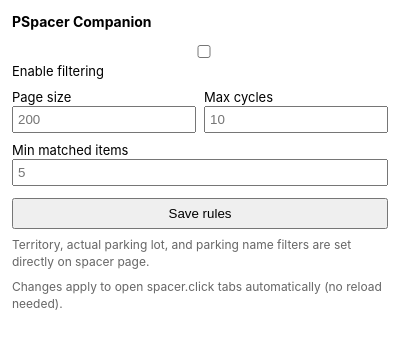
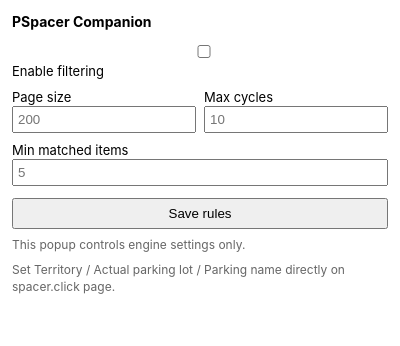
Before and after one commit to gearon-lt/pspacer-companion, a browser extension: page src/popup/popup.html in a window 400 px wide. Drawn offline with Linux system fonts and the light colour scheme.

Commit message:
Clarify popup text: engine settings here, filters on page

```diff
--- a/src/popup/popup.html
+++ b/src/popup/popup.html
@@ -37,8 +37,8 @@
     </label>
 
     <button id="save">Save rules</button>
-    <div class="hint">Territory, actual parking lot, and parking name filters are set directly on spacer page.</div>
-    <div class="hint">Changes apply to open spacer.click tabs automatically (no reload needed).</div>
+    <div class="hint">This popup controls engine settings only.</div>
+    <div class="hint">Set Territory / Actual parking lot / Parking name directly on spacer.click page.</div>
 
     <script type="module" src="popup.js"></script>
   </body>
```
